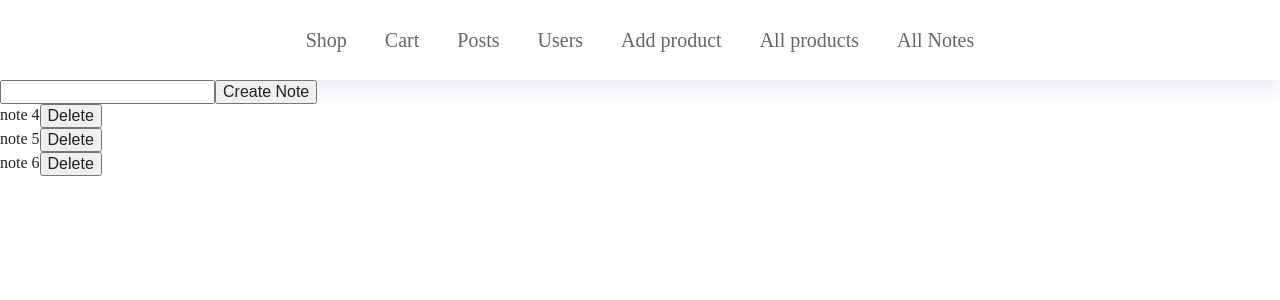
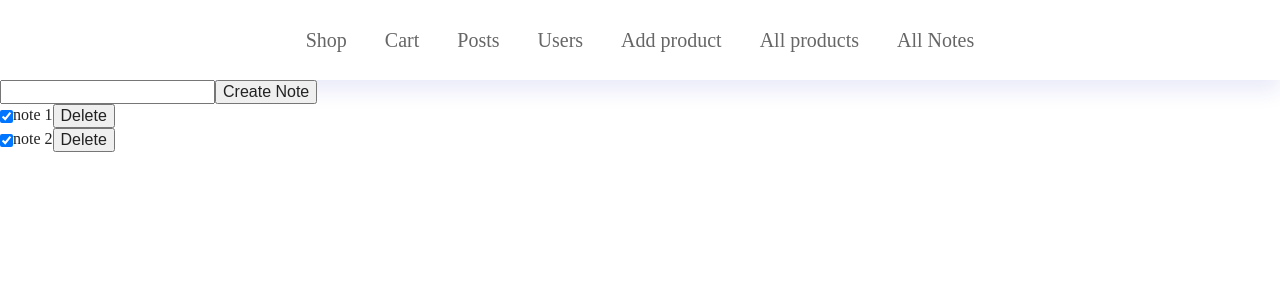
Before and after one commit to asiefmahir/video-lecture-codebase, a React (Create React App) app: page /all-notes in a window 1280 px wide. Shown: the top 300 px of the page. Built offline with nearby package versions, Linux system fonts and the light colour scheme; data requests are answered from the project's data file.

Commit message:
feat: Learn about tanstack query and optimistic UI update

```diff
--- a/db.json
+++ b/db.json
@@ -1,39 +1,30 @@
 {
   "notes": [
     {
-      "title": "note 4",
-      "id": "1720225255806"
+      "title": "note 1",
+      "isCompleted": true,
+      "id": "1720538898107"
     },
     {
-      "id": "1720225360644",
-      "title": "note 5"
-    },
-    {
-      "id": "1720225428909",
-      "title": "note 6"
+      "title": "note 2",
+      "isCompleted": true,
+      "id": "1720539042004"
     }
   ],
   "products": [
     {
-      "id": "3",
-      "title": "Football",
-      "price": 260,
-      "description": "Brazuka",
-      "image": "https://images.pexels.com/photos/46798/the-ball-stadion-football-the-pitch-46798.jpeg?auto=compress&cs=tinysrgb&w=600"
+      "title": "New BasketBall",
+      "description": "Basketball",
+      "price": "125",
+      "image": "https://images.pexels.com/photos/358042/pexels-photo-358042.jpeg?auto=compress&cs=tinysrgb&w=400",
+      "id": "w8wmIxJ"
     },
     {
-      "title": "A headphone",
-      "description": "Bloody",
-      "price": "85",
-      "image": "https://images.pexels.com/photos/1649771/pexels-photo-1649771.jpeg?auto=compress&cs=tinysrgb&w=600",
-      "id": "XpQCl2h"
-    },
-    {
-      "title": "A new doll",
-      "description": "doll",
-      "price": "36",
-      "image": "https://images.pexels.com/photos/207983/pexels-photo-207983.jpeg?auto=compress&cs=tinysrgb&w=400",
-      "id": "NMwsu3v"
+      "title": "A new bat",
+      "description": "ss",
+      "price": "125",
+      "image": "https://images.pexels.com/photos/20652481/pexels-photo-20652481/free-photo-of-cricket-bat-and-ball.jpeg?auto=compress&cs=tinysrgb&w=300",
+      "id": "bKL1COe"
     }
   ]
 }
--- a/package.json
+++ b/package.json
@@ -5,6 +5,8 @@
 	"dependencies": {
 		"@redux-devtools/extension": "^3.3.0",
 		"@reduxjs/toolkit": "^2.2.6",
+		"@tanstack/react-query": "^5.50.1",
+		"@tanstack/react-query-devtools": "^5.50.1",
 		"@testing-library/jest-dom": "^5.17.0",
 		"@testing-library/react": "^13.4.0",
 		"@testing-library/user-event": "^13.5.0",
--- a/src/components/ProductRow.jsx
+++ b/src/components/ProductRow.jsx
@@ -1,8 +1,11 @@
-import { useRemoveProductMutation } from "../store/features/product";
+// import { useRemoveProductMutation } from "../store/features/product";
+import { useRemoveProduct } from "../hooks/server-states/product";
 function ProductRow({ item }) {
-	const [deleteProduct] = useRemoveProductMutation();
+	// const [deleteProduct] = useRemoveProductMutation();
+	const deleteMutation = useRemoveProduct();
 	const removeHandler = () => {
-		deleteProduct(item.id);
+		// deleteProduct(item.id);
+		deleteMutation.mutate(item.id);
 		// deleteProduct(item.id);
 	};
 	return (
--- /dev/null
+++ b/src/hooks/server-states/note.js
@@ -0,0 +1,95 @@
+import { useQuery, useMutation, useQueryClient } from "@tanstack/react-query";
+
+export const useGetAllNotes = () => {
+	const {
+		isFetching,
+		isError,
+		error,
+		data: notes,
+	} = useQuery({
+		queryKey: ["notes"],
+		queryFn: () =>
+			fetch(`http://localhost:4000/notes`).then((res) => res.json()),
+		refetchOnMount: false,
+	});
+
+	return {
+		isFetching,
+		isError,
+		error,
+		notes,
+	};
+};
+
+export const useCreateNote = () => {
+	const client = useQueryClient();
+	return useMutation({
+		mutationKey: ["create-note"],
+		mutationFn: (newNote) =>
+			fetch(`http://localhost:4000/notes`, {
+				method: "POST",
+				body: JSON.stringify(newNote),
+				headers: {
+					"Content-type": "application/json",
+				},
+			}),
+		onSuccess: () => {
+			client.invalidateQueries(["notes"]);
+		},
+	});
+};
+
+export const useRemoveNote = () => {
+	const client = useQueryClient();
+
+	return useMutation({
+		mutationKey: ["remove-note"],
+		mutationFn: (noteId) =>
+			fetch(`http://localhost:4000/notes/${noteId}`, {
+				method: "DELETE",
+			}),
+		onSuccess: () => {
+			client.invalidateQueries(["notes"]);
+		},
+	});
+};
+
+export const useUpdateNote = () => {
+	const client = useQueryClient();
+	return useMutation({
+		mutationKey: ["update-note"],
+		mutationFn: ({ noteId, updatedNote }) =>
+			fetch(`http://localhost:4000/notes/${noteId}`, {
+				method: "PUT",
+				body: JSON.stringify(updatedNote),
+				headers: {
+					"Content-type": "application/json",
+				},
+			}),
+		onMutate: async ({ noteId, updatedNote }) => {
+			await client.cancelQueries(["notes"]);
+			const previousData = client.getQueryData(["notes"]);
+			client.setQueryData(["notes"], (oldData) => {
+				return oldData.map((item) => {
+					if (item.id === noteId) {
+						return { id: noteId, ...updatedNote };
+					}
+					return item;
+				});
+			});
+
+			return { previousData };
+		},
+
+		onError: (_err, _variables, context) => {
+			client.setQueryData(["notes"], context.previousData);
+		},
+
+		onSettled: () => {
+			client.invalidateQueries(["notes"]);
+		},
+		// onSuccess: () => {
+		// 	client.invalidateQueries(["notes"]);
+		// },
+	});
+};
--- /dev/null
+++ b/src/hooks/server-states/product.js
@@ -0,0 +1,52 @@
+import { useQuery, useMutation, useQueryClient } from "@tanstack/react-query";
+
+export const useGetAllProducts = () => {
+	const {
+		data: products,
+		isFetching,
+		isError,
+		error,
+	} = useQuery({
+		queryKey: ["products"],
+		queryFn: () =>
+			fetch(`http://localhost:4000/products`).then((res) => res.json()),
+		refetchOnMount: false,
+	});
+
+	return {
+		isError,
+		isFetching,
+		products,
+		error,
+	};
+};
+
+export const useCreateProduct = () => {
+	const client = useQueryClient();
+	return useMutation({
+		mutationFn: (newProduct) =>
+			fetch(`http://localhost:4000/products`, {
+				method: "POST",
+				body: JSON.stringify(newProduct),
+				headers: {
+					"Content-type": "application/json",
+				},
+			}),
+		onSuccess: () => {
+			client.refetchQueries(["products"]);
+		},
+	});
+};
+
+export const useRemoveProduct = () => {
+	const client = useQueryClient();
+	return useMutation({
+		mutationFn: (prodId) =>
+			fetch(`http://localhost:4000/products/${prodId}`, {
+				method: "DELETE",
+			}),
+		onSuccess: () => {
+			client.invalidateQueries(["products"]);
+		},
+	});
+};
--- a/src/index.js
+++ b/src/index.js
@@ -7,13 +7,20 @@ import { Provider } from "react-redux";
 import { RouterProvider } from "react-router-dom";
 import { store } from "./store";
 import { router } from "./router/router";
+import { QueryClientProvider, QueryClient } from "@tanstack/react-query";
+import { ReactQueryDevtools } from "@tanstack/react-query-devtools";
+
+const client = new QueryClient();
 
 const root = ReactDOM.createRoot(document.getElementById("root"));
 root.render(
 	// <React.StrictMode>
-	<Provider store={store}>
-		<RouterProvider router={router} />
-	</Provider>,
+	<QueryClientProvider client={client}>
+		<ReactQueryDevtools initialIsOpen={false} />
+		<Provider store={store}>
+			<RouterProvider router={router} />
+		</Provider>
+	</QueryClientProvider>,
 
 	// </React.StrictMode>
 );
--- a/src/pages/AddProductForm.jsx
+++ b/src/pages/AddProductForm.jsx
@@ -1,5 +1,6 @@
 import { useState } from "react";
-import { useCreateProductMutation } from "../store/features/product";
+// import { useCreateProductMutation } from "../store/features/product";
+import { useCreateProduct } from "../hooks/server-states/product";
 
 const initProduct = {
 	title: "",
@@ -10,8 +11,9 @@ const initProduct = {
 
 const AddProduct = () => {
 	const [product, setProduct] = useState(initProduct);
+	const createMutation = useCreateProduct();
 
-	const [addProduct] = useCreateProductMutation();
+	// const [addProduct] = useCreateProductMutation();
 
 	const handleChange = (e) => {
 		console.log(e.target.name);
@@ -21,7 +23,7 @@ const AddProduct = () => {
 
 	const submitHandler = (e) => {
 		e.preventDefault();
-		addProduct(product);
+		createMutation.mutate(product);
 	};
 
 	return (
--- a/src/pages/AllProducts.jsx
+++ b/src/pages/AllProducts.jsx
@@ -1,9 +1,11 @@
 import ProductList from "../components/ProductList";
 
-import { useGetAllProductsQuery } from "../store/features/product";
+// import { useGetAllProductsQuery } from "../store/features/product";
+import { useQuery } from "@tanstack/react-query";
+import { useGetAllProducts } from "../hooks/server-states/product";
 
 const AllProducts = () => {
-	const { data: products } = useGetAllProductsQuery();
+	const { products } = useGetAllProducts();
 	return (
 		<main>
 			<div>
--- a/src/pages/NoteTakingApp.jsx
+++ b/src/pages/NoteTakingApp.jsx
@@ -1,30 +1,48 @@
 import { useState } from "react";
+// import {
+// 	useGetAllNotesQuery,
+// 	useCreateNoteMutation,
+// 	useRemoveNoteMutation,
+// } from "../store/features/note";
 import {
-	useGetAllNotesQuery,
-	useCreateNoteMutation,
-	useRemoveNoteMutation,
-} from "../store/features/note";
+	useGetAllNotes,
+	useCreateNote,
+	useRemoveNote,
+	useUpdateNote,
+} from "../hooks/server-states/note";
 
 const NoteTakingApp = () => {
 	const [noteTitle, setNoteTitle] = useState("");
-	const { isFetching, isError, error, data: notes } = useGetAllNotesQuery();
+	const { isFetching, isError, error, notes } = useGetAllNotes();
 
-	const [addNote] = useCreateNoteMutation();
-	const [deleteNote] = useRemoveNoteMutation();
+	const noteCreateMutation = useCreateNote();
+	const noteRemoveMutation = useRemoveNote();
+	const updateNoteMutation = useUpdateNote();
 
 	const submitHandler = (e) => {
 		e.preventDefault();
 		const newNote = {
 			id: Date.now() + "",
 			title: noteTitle,
+			isCompleted: false,
 		};
 
-		addNote(newNote);
+		// addNote(newNote);
+		noteCreateMutation.mutate(newNote);
+		setNoteTitle("");
 	};
 
 	const removeHandler = (noteId) => {
-		deleteNote(noteId);
+		// deleteNote(noteId);
+		noteRemoveMutation.mutate(noteId);
 	};
+
+	const updateHandler = (note) => {
+		const { id, ...rest } = note;
+		const updatedNote = { ...rest, isCompleted: !note.isCompleted };
+		updateNoteMutation.mutate({ noteId: id, updatedNote: updatedNote });
+	};
+
 	return (
 		<div>
 			<form onSubmit={submitHandler}>
@@ -38,7 +56,13 @@ const NoteTakingApp = () => {
 			<ul>
 				{notes?.map((note) => (
 					<li key={note.id}>
+						<input
+							type="checkbox"
+							checked={note.isCompleted}
+							onChange={() => updateHandler(note)}
+						/>
 						<span>{note.title}</span>
+
 						<button onClick={() => removeHandler(note.id)}>
 							Delete
 						</button>
--- a/src/pages/Shop.jsx
+++ b/src/pages/Shop.jsx
@@ -1,13 +1,10 @@
 import ProductCard from "../components/ProductCard";
-import { useGetAllProductsQuery } from "../store/features/product";
+// import { useGetAllProductsQuery } from "../store/features/product";
+import { useQuery } from "@tanstack/react-query";
+import { useGetAllProducts } from "../hooks/server-states/product";
 
 const Shop = () => {
-	const {
-		isFetching,
-		isError,
-		error,
-		data: products,
-	} = useGetAllProductsQuery();
+	const { isFetching, isError, error, products } = useGetAllProducts();
 	if (isFetching) {
 		return <h4>Data is Loading....</h4>;
 	}
```
Also changed, not shown: 1 other file (tests, documents, lock files or other folders).
